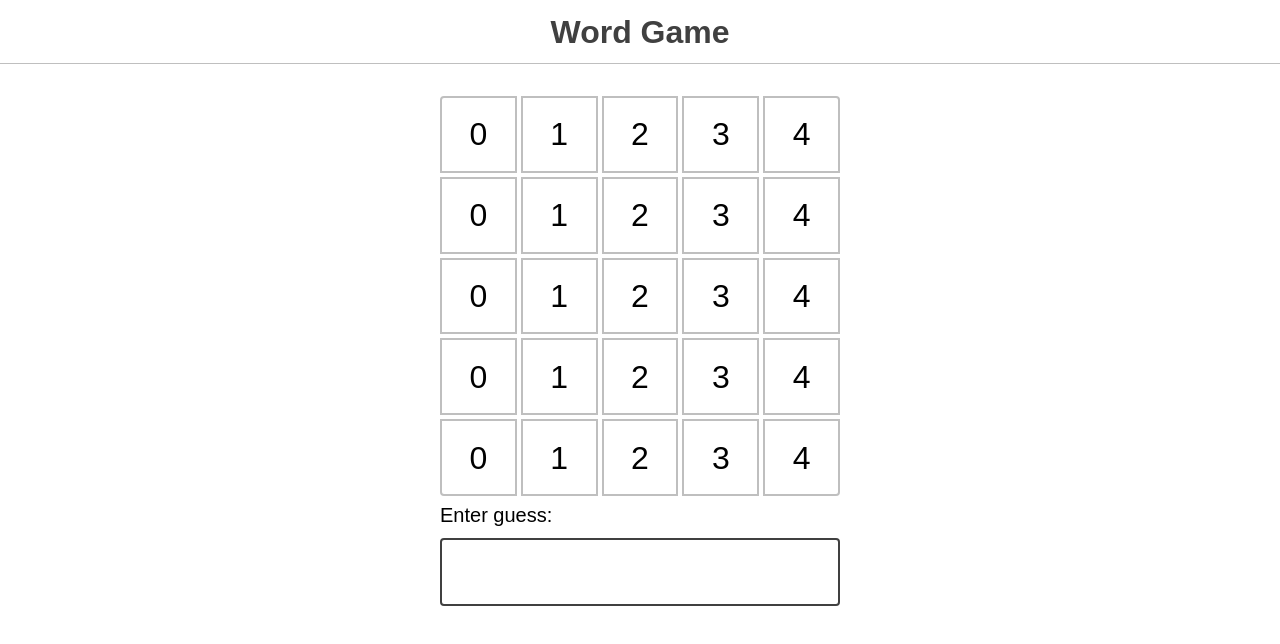
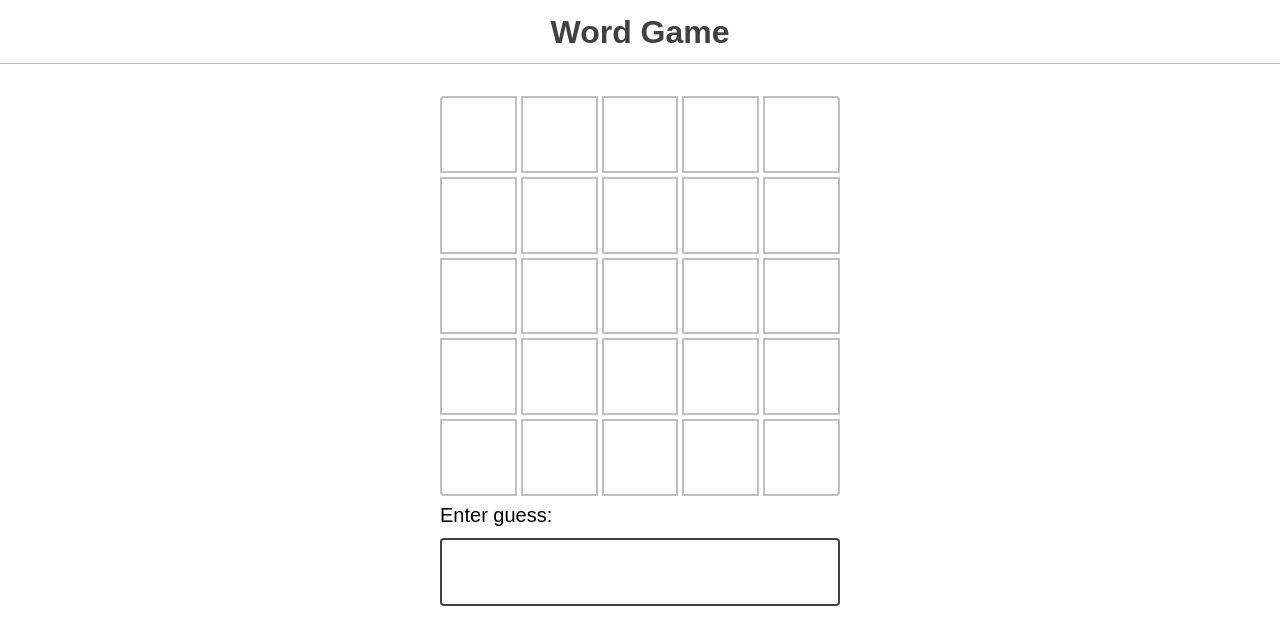
Before and after one commit to LahcenHaouch/joy-of-react, a React (Create React App) app in the folder word-clone/: page / in a window 1280 px wide. Shown: the top 644 px of the page. Built offline with nearby package versions, Linux system fonts and the light colour scheme.

Commit message:
Fix subsequent entered words not filling grid

```diff
--- a/word-clone/src/components/Game/Game.js
+++ b/word-clone/src/components/Game/Game.js
@@ -18,7 +18,9 @@ function Game() {
 
   const handleGuessSubmit = (event) => {
     event.preventDefault();
-    const currentIndex = guesses.findIndex(guess => Array.isArray(guess)) + 1
+    const currentIndex = guesses.findLastIndex(guess => Array.isArray(guess)) + 1;
+
+    // console.log({ currentIndex });
     if (currentIndex === NUM_OF_GUESSES_ALLOWED) {
       return;
     }
--- a/word-clone/src/components/Game/Guess.jsx
+++ b/word-clone/src/components/Game/Guess.jsx
@@ -3,13 +3,11 @@ import { guessesArray } from "../../utils";
 export default function Guess({ letters }) {
   const guessDisplay = Array.isArray(letters) ? letters : guessesArray;
 
-  console.log({ guessDisplay })
-
   return (
     <p className="guess">
       {
         guessDisplay.map((letter, index) => (
-          <span key={index} className="cell">{letter}</span>
+          <span key={index} className="cell">{typeof letter === 'string' ? letter : ''}</span>
         ))
       }
     </p>
```
